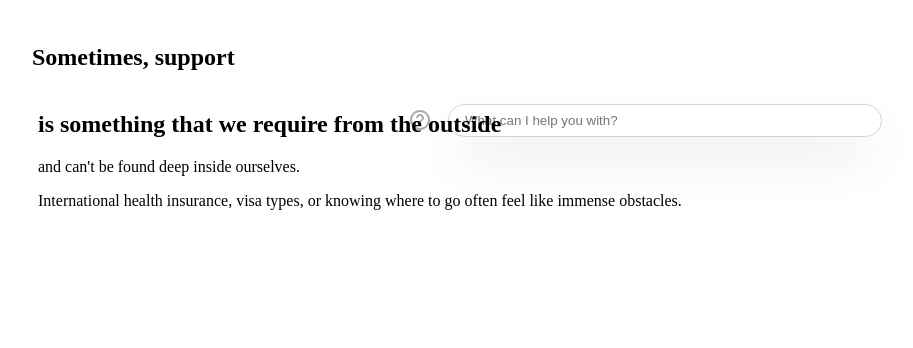
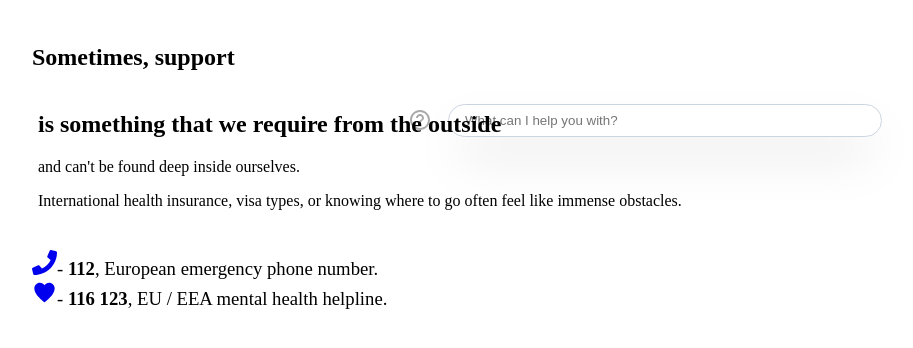
Before and after one commit to JuditKaramazov/expaTICs, a Next.js app: page /Dashboard/Support/Support in a window 1280 px wide. Shown: the top 348 px of the page, without its empty margins (72-985 px from the left). Built offline with nearby package versions, Linux system fonts and the light colour scheme.

Commit message:
Define Support main styles

```diff
--- a/src/pages/Dashboard/Support/Support.jsx
+++ b/src/pages/Dashboard/Support/Support.jsx
@@ -1,13 +1,29 @@
 import React, { useState } from "react";
-import { Section, Introduction, Container, MessageBox } from "./Support.styled";
+import {
+  Section,
+  Introduction,
+  Container,
+  MessageBox
+} from "./Support.styled";
 import { MdHelpOutline } from "react-icons/md";
 import { Modal } from "@/src/components/Modal/Modal";
 import ChatHelp from "@/src/components/ChatHelp/ChatHelp";
 import { useChat } from "ai/react";
+import { FaPhone } from 'react-icons/fa';
+import { IoIosHeart } from 'react-icons/io';
+
 
 export default function Support() {
   const { messages, input, handleInputChange, handleSubmit } = useChat();
   const [showModal, setShowModal] = useState(false);
+
+  const handlePhoneIconClick = () => {
+    window.open("https://europa.eu/youreurope/citizens/travel/security-and-emergencies/emergency/index_en.htm", "_blank");
+  };
+
+  const handleHeartIconClick = () => {
+    window.open("https://www.mhe-sme.org/library/youth-helplines/", "_blank");
+  };
 
   return (
     <Section>
@@ -17,6 +33,18 @@ export default function Support() {
         <p>and can't be found deep inside ourselves.</p>
         <p>International health insurance, visa types, or knowing
           where to go often feel like immense obstacles.</p>
+        <h3 style={{ fontWeight: "200" }}>
+          <br />
+          <a href="https://europa.eu/youreurope/citizens/travel/security-and-emergencies/emergency/index_en.htm" target="_blank" rel="noopener noreferrer">
+            <FaPhone size={25} onClick={handlePhoneIconClick} />
+          </a>
+          - <b>112</b>, European emergency phone number.
+          <br />
+          <a href="https://www.mhe-sme.org/library/youth-helplines/" target="_blank" rel="noopener noreferrer">
+            <IoIosHeart size={25} onClick={handleHeartIconClick} />
+          </a>
+          - <b>116 123</b>, EU / EEA mental health helpline.
+        </h3>
       </ Introduction>
       <Container>
         {messages.map((message) => (
```
